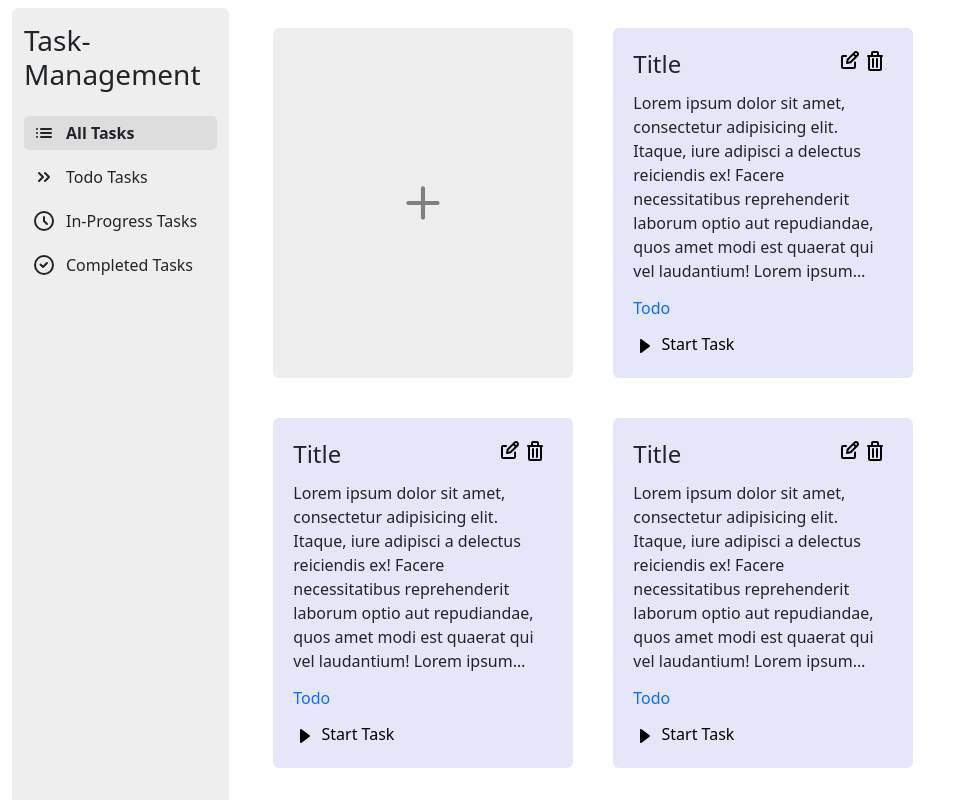
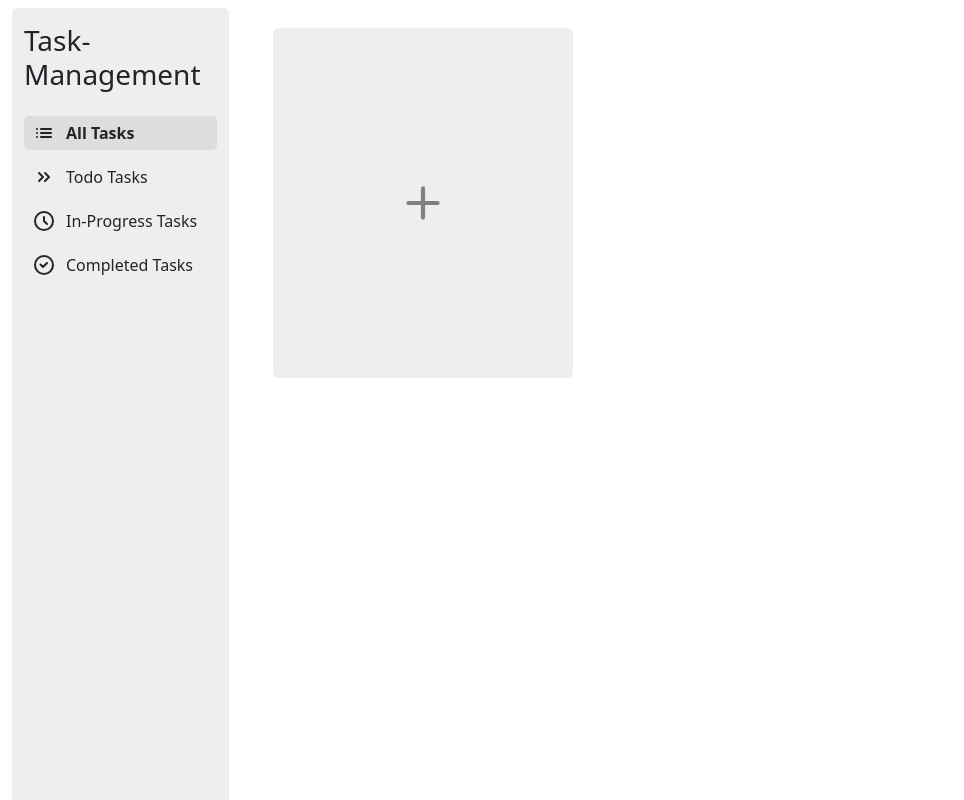
Before and after one commit to ayaelbadrawey/TaskManagement, a Vue app: page / in a window 1280 px wide. Shown: the top 800 px of the page, without its empty margins (0-964 px from the left). Built offline with nearby package versions, Linux system fonts and the light colour scheme; the HTML template or start-up script is replaced by a standard one.

Commit message:
create task + change status functionality

```diff
--- a/package.json
+++ b/package.json
@@ -13,6 +13,7 @@
   },
   "dependencies": {
     "bootstrap": "^5.3.3",
+    "sweetalert2": "^11.14.5",
     "vue": "^3.5.12",
     "vue-router": "^4.4.5",
     "vuex": "^4.1.0"
--- a/src/components/Task.vue
+++ b/src/components/Task.vue
@@ -1,11 +1,29 @@
 <script setup>
+import { useStore } from "vuex";
+const store = useStore();
+
+const props = defineProps({
+    task: {
+        type: Object,
+        required: true,
+    },
+});
+const changeStatus = (task, status) =>{
+    const updated_task = {
+        id: task.id,
+        title: task.title,
+        description: task.description,
+        status: status
+    }
+    store.dispatch("updateTask", { ...updated_task })
+}
 
 </script>
 
 <template>
     <div class="task">
         <div class="d-flex justify-content-between w-100 h-0">
-            <h4 class="m-0">Title</h4>
+            <h4 class="m-0">{{ task.title }}</h4>
             <button class="edit-button" @click="goToEditPage(id)">
                 <svg class="w-6 h-6 text-gray-800 dark:text-white" aria-hidden="true" xmlns="http://www.w3.org/2000/svg"
                     width="24" height="24" fill="none" viewBox="0 0 24 24">
@@ -19,29 +37,27 @@
                 </svg>
             </button>
         </div>
-        <div class="description">Lorem ipsum dolor sit amet, consectetur adipisicing elit. Itaque, iure adipisci a
-            delectus
-            reiciendis ex! Facere necessitatibus reprehenderit laborum optio aut repudiandae, quos amet modi est quaerat
-            qui vel laudantium! Lorem ipsum dolor, sit amet consectetur adipisicing elit. Similique architecto sunt
-            voluptates corrupti esse itaque tempora repellat autem aspernatur accusamus, beatae quia iste sequi
-            veritatis consequatur, at et aperiam nihil.</div>
-        <span class="text-primary">Todo</span>
-        <button class="operation-button">
+        <div class="description">{{ task.description }}</div>
+        <div class="d-flex flex-column gap-2">
+            <span
+                :class="task.status == 'Todo' ? 'text-primary' : task.status == 'Done' ? 'text-success' : 'text-warning'">{{
+                task.status }}</span>
+            <button class="operation-button" v-if="task.status == 'Todo'" @click="changeStatus(task, 'In Progress')">
                 <svg class="w-6 h-6 text-gray-800 dark:text-white" aria-hidden="true" xmlns="http://www.w3.org/2000/svg"
                     width="24" height="24" fill="currebluentColor" viewBox="0 0 24 24">
                     <path fill-rule="evenodd" d="M8.6 5.2A1 1 0 0 0 7 6v12a1 1 0 0 0 1.6.8l8-6a1 1 0 0 0 0-1.6l-8-6Z"
                         clip-rule="evenodd" />
                 </svg>
                 Start Task</button>
-        <!-- <span class="text-warning">In-Progress</span>
-        <button class="operation-button">
+            <button class="operation-button" v-if="task.status == 'In Progress'"
+                @click="changeStatus(task, 'Done')">
                 <svg class="w-6 h-6 text-gray-800 dark:text-white" aria-hidden="true" xmlns="http://www.w3.org/2000/svg"
                     width="24" height="24" fill="none" viewBox="0 0 24 24">
                     <path stroke="currentColor" stroke-linecap="round" stroke-linejoin="round" stroke-width="2"
                         d="M12 21a9 9 0 1 1 0-18c1.052 0 2.062.18 3 .512M7 9.577l3.923 3.923 8.5-8.5M17 14v6m-3-3h6" />
                 </svg>
                 Mark as completed</button>
-        <span class="text-success">Completed</span> -->
+        </div>
     </div>
 </template>
 
@@ -84,6 +100,7 @@
     width: fit-content;
     padding: 0;
 }
+
 @media (max-width: 992px) {
     .task {
         margin: 20px auto 20px auto;
--- a/src/views/AllTasksView.vue
+++ b/src/views/AllTasksView.vue
@@ -11,6 +11,6 @@ const tasks = computed(() => store.getters.allTasks);
 <template>
   <main class="row">
     <PlusTask class="col-lg-3 col-12"></PlusTask>
-    <Task v-for="i in 10" class="col-lg-3 col-12"></Task>
+    <Task v-for="task in tasks" class="col-lg-3 col-12" :task="task"></Task>
   </main>
 </template>
--- a/src/views/CreateTaskView.vue
+++ b/src/views/CreateTaskView.vue
@@ -1,27 +1,30 @@
 <script setup lang="ts">
 import { reactive } from "vue";
 import { useStore } from "vuex";
+import { useRouter } from 'vue-router';
+import Swal from 'sweetalert2';
 
 const store = useStore();
+const router = useRouter();
 
 const task = reactive({
     title: "",
     description: "",
-    status: "todo",
+    status: "",
 });
 
-store.dispatch("addTask", { ...task });
-// Form submission handler
 const createTask = () => {
-    console.log("Task created:", task);
-
-    // Show success alert
-    alert(`Task Created!\nTitle: ${task.title}\nDescription: ${task.description}\nStatus: ${task.status}`);
-
-    // Reset form values
+    store.dispatch("addTask", { ...task });
     task.title = "";
     task.description = "";
-    task.status = "todo";
+    task.status = "";
+    Swal.fire({
+        title: 'Task Created!',
+        text: 'Your task has been successfully added.',
+        icon: 'success',
+        confirmButtonText: 'OK',
+    });
+    router.push('/');
 };
 </script>
 
@@ -42,13 +45,13 @@ const createTask = () => {
             <div class="d-flex flex-column gap-1 align-items-baseline mb-5">
                 <label for="status" class="fs-5">Status</label>
                 <select id="status" v-model="task.status" class="custom-input" required>
-                    <option value="todo">To Do</option>
-                    <option value="inprogress">In Progress</option>
-                    <option value="completed">Completed</option>
+                    <option value="Todo">Todo</option>
+                    <option value="In Progress">In Progress</option>
+                    <option value="Done">Done</option>
                 </select>
             </div>
             <div class="d-flex flex-row justify-content-center gap-2">
-                <button type="submit" class="btn btn-primary w-25">Create Task</button>
+                <button type="submit" class="btn btn-success w-25">Create Task</button>
                 <router-link to="/" class="btn btn-light w-25 text-center align-self-center p-2">
                     Back
                 </router-link>
```
Also changed, not shown: 1 other file (tests, documents, lock files or other folders). Lines whose indentation alone changed are shown as unchanged.
